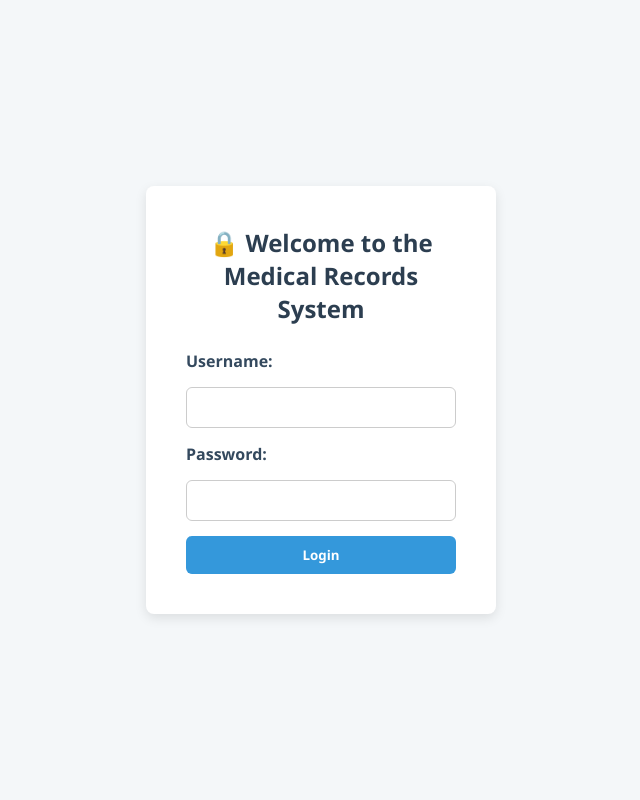
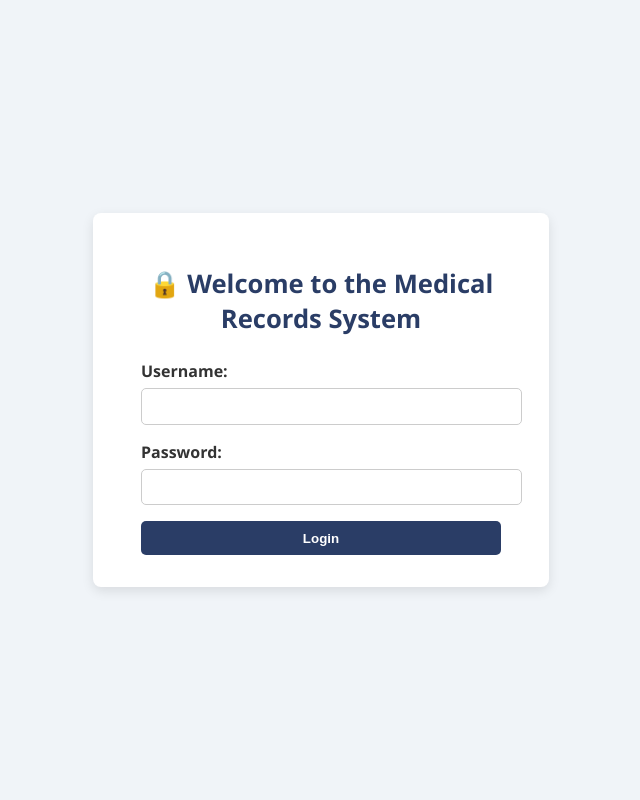
Before and after one commit to Confetti-pop/Software-engineering-project, a Flask app: page / in a window 1280 px wide. Shown: the whole page, without its empty margins (319-959 px from the left). Run offline with Flask 3, Linux system fonts and the light colour scheme.

Commit message:
making it pretty

```diff
--- a/Medical_web/static/style.css
+++ b/Medical_web/static/style.css
@@ -1,83 +1,69 @@
-/* Base reset */
-* {
-    box-sizing: border-box;
+body {
     margin: 0;
-    padding: 0;
     font-family: 'Segoe UI', Tahoma, Geneva, Verdana, sans-serif;
-}
-
-/* Body styling */
-body {
-    background-color: #f4f7f9;
+    background: #f0f4f8;
+    color: #333;
     display: flex;
     justify-content: center;
     align-items: center;
     height: 100vh;
 }
 
-/* Login container */
 .login-container {
-    background-color: #ffffff;
-    padding: 40px;
+    background: #ffffff;
+    padding: 2rem 3rem;
     border-radius: 8px;
     box-shadow: 0 4px 12px rgba(0, 0, 0, 0.1);
-    width: 350px;
-    text-align: center;
+    width: 360px;
 }
 
-/* Header */
 .login-container h2 {
-    margin-bottom: 25px;
-    color: #2c3e50;
+    text-align: center;
+    margin-bottom: 1.5rem;
+    font-size: 1.6rem;
+    color: #2a3d66;
 }
 
-/* Login form layout */
-.login-form {
-    display: flex;
-    flex-direction: column;
-    gap: 15px;
-    text-align: left;
+label {
+    display: block;
+    margin-bottom: 0.4rem;
+    font-weight: bold;
 }
 
-/* Labels */
-.login-form label {
-    font-weight: bold;
-    color: #34495e;
+input[type="text"],
+input[type="password"] {
+    width: 100%;
+    padding: 0.6rem;
+    margin-bottom: 1rem;
+    border: 1px solid #ccc;
+    border-radius: 5px;
+    transition: border-color 0.3s;
 }
 
-/* Input fields */
-.login-form input {
-    padding: 10px;
-    border: 1px solid #ccc;
-    border-radius: 6px;
-    font-size: 14px;
-    transition: border 0.3s;
-}
-
-.login-form input:focus {
-    border-color: #3498db;
+input[type="text"]:focus,
+input[type="password"]:focus {
+    border-color: #2a3d66;
     outline: none;
 }
 
-/* Submit button */
-.login-form button {
-    background-color: #3498db;
+button {
+    width: 100%;
+    padding: 0.6rem;
+    background-color: #2a3d66;
     color: white;
-    padding: 10px;
+    font-weight: bold;
     border: none;
-    border-radius: 6px;
-    font-weight: bold;
+    border-radius: 5px;
     cursor: pointer;
-    transition: background-color 0.3s;
+    transition: background-color 0.3s ease;
 }
 
-.login-form button:hover {
-    background-color: #2980b9;
+button:hover {
+    background-color: #1d2e4a;
 }
 
-/* Error message */
 .error {
-    color: #e74c3c;
-    margin-bottom: 15px;
-    font-weight: bold;
+    color: #d9534f;
+    margin-bottom: 1rem;
+    text-align: center;
 }
```
